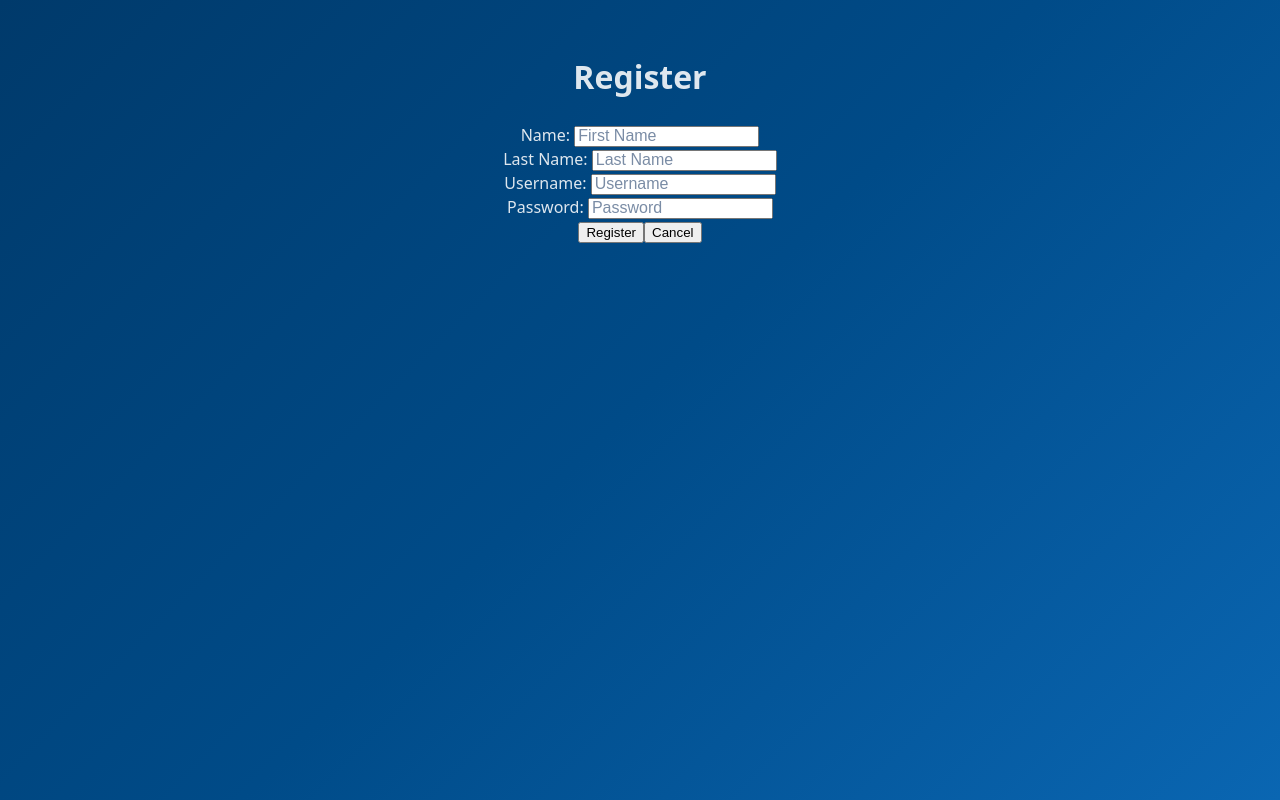
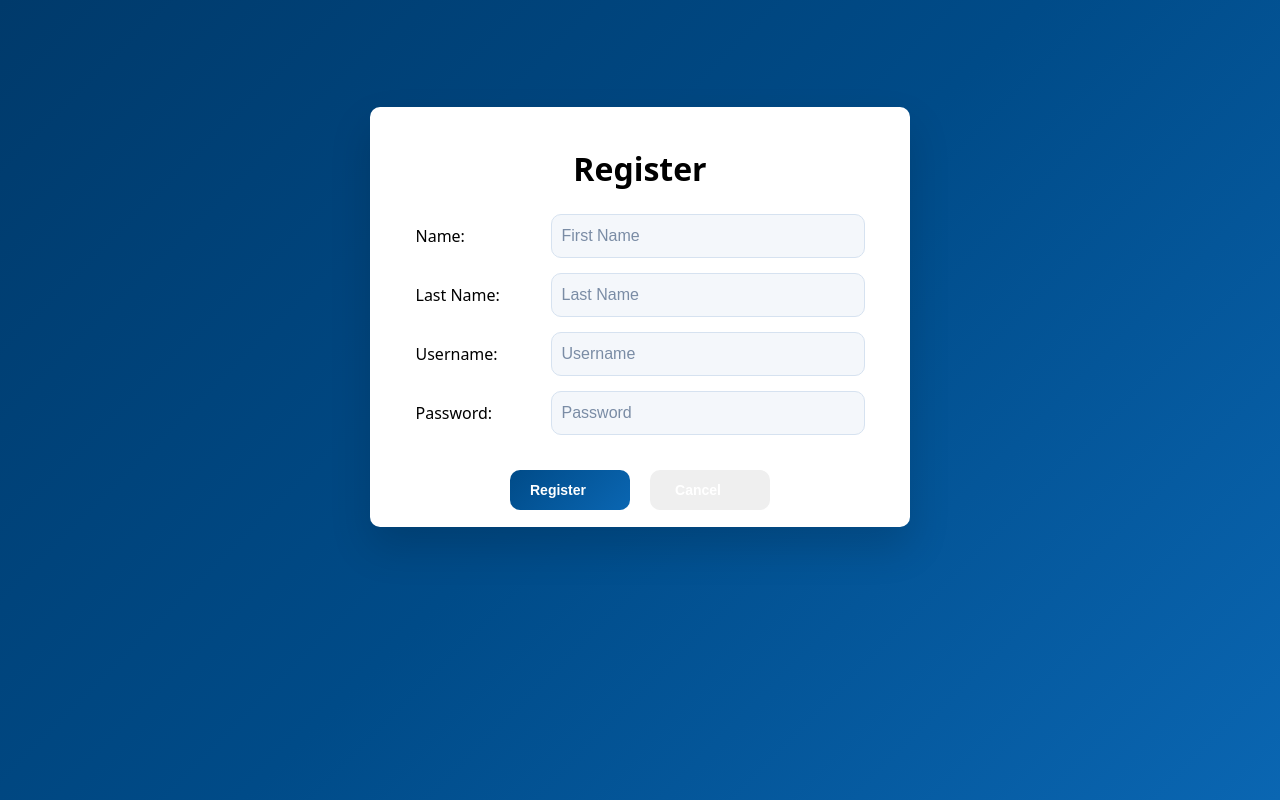
Before and after one commit to NadjaBrandenstein/WindmillFarm, a React (Vite) app in the folder client/: page /register in a window 1280 px wide. Built offline with nearby package versions, Linux system fonts and the light colour scheme.

Commit message:
Register UI done

```diff
--- a/client/src/CSS/Login.css
+++ b/client/src/CSS/Login.css
@@ -120,7 +120,6 @@
     gap: 8px;
     border-radius: 10px;
 
-    background-image: url('../assets/ArrowRight.png');
     background-repeat: no-repeat;
     background-position: right 10px center;
     background-size: 16px 16px;
--- a/client/src/CSS/Register.css
+++ b/client/src/CSS/Register.css
@@ -1,4 +1,116 @@
 
 .register-box{
+    margin-top: 75px;
+    width: 540px;
+    height: 420px;
+    margin-left: auto;
+    margin-right: auto;
+    flex: 1;
+    display: flex;
+    justify-content: center;
+    align-items: center;
+    background: #FFFFFF;
+    border-radius: 10px;
+    box-shadow: 0 20px 40px rgba(0, 0, 0, 0.15);
+}
 
+.register-box form{
+    width: 100%;
+    display: flex;
+    flex-direction: column;
+    align-items: center;
 }
+
+.register-row{
+    display: flex;
+    align-items: center;
+    margin-bottom: 15px;
+}
+
+.register-row label{
+    width: 120px;
+    text-align: left;
+    margin-right: 15px;
+    font-weight: 500;
+}
+
+.input-register{
+    background-color: #F4F7FB;
+    color: #003A6B;
+    border: 1px solid #D6E2F0;
+    height: 40px;
+    width: 300px;
+    font-size: 16px;
+    padding-left: 10px;
+    border-radius: 10px;
+    transition: all 0.2s ease;
+}
+
+.input-register:focus{
+    outline: none;
+    border-color: #0A66B2;
+    box-shadow: 0 0 0 3px rgba(10, 102, 178, 0.15);
+}
+
+h1{
+    color: black;
+}
+
+label{
+    color: black;
+}
+
+.register-button-row{
+    display: flex;
+    justify-content: center;
+    gap: 20px;
+    margin-top: 20px;
+}
+
+.button-register{
+    color: #FFFFFF;
+    border: none;
+    height: 40px;
+    width: 120px;
+    font-weight: bold;
+    font-size: 14px;
+    display: flex;
+    justify-content: center;
+    align-items: center;
+    gap: 8px;
+    border-radius: 10px;
+
+    background-repeat: no-repeat;
+    background-position: right 10px center;
+    background-size: 16px 16px;
+    padding-right: 30px;
+    cursor: pointer;
+}
+
+.button-register:hover{
+    background: #c3c3c3;
+}
+
+.button-register[type="submit"]{
+    background: linear-gradient(135deg, #004B88, #0A66B2);
+    color: white;
+    border: none;
+    transition: all 0.2s ease;
+}
+
+.button-register[type="submit"]:hover{
+    transform: translateY(-2px);
+    box-shadow: 0 10px 20px rgba(0, 75, 136, 0.3);
+}
+
+.button-register[type="button"]{
+    background: transparent;
+    border: 2px solid #004B88;
+    color: #004B88;
+    transition: all 0.2s ease;
+}
+
+.button-register[type="button"]:hover{
+    background: #004B88;
+    color: white;
+}
--- a/client/src/Pages/Register.tsx
+++ b/client/src/Pages/Register.tsx
@@ -1,3 +1,4 @@
+import '../CSS/Register.css'
 import {useRegisterUser} from "../Hooks/useRegisterUser.ts";
 
 function Register(){
@@ -14,7 +15,6 @@ function Register(){
         error,
         handleRegister,
     } = useRegisterUser();
-
 
     return(
         <div className="register-box">
@@ -65,8 +65,10 @@ function Register(){
 
                 {error && <p className="error-message">{error}</p>}
 
-                <button className="button-register" type="submit">Register</button>
-                <button className="button-register" onClick={() => {window.history.back()}}>Cancel</button>
+                <div className="register-button-row">
+                    <button className="button-register" type="submit">Register</button>
+                    <button className="button-register" onClick={() => {window.history.back()}}>Cancel</button>
+                </div>
             </form>
 
         </div>
```
